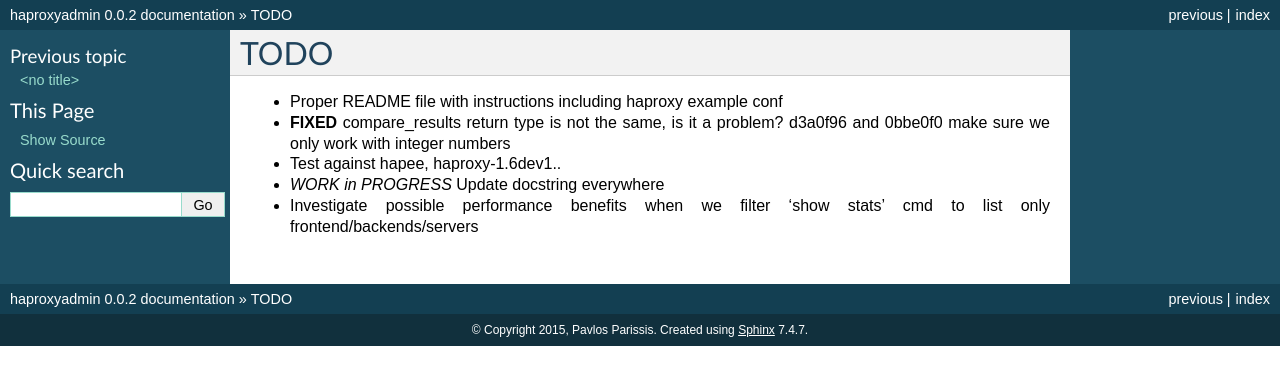
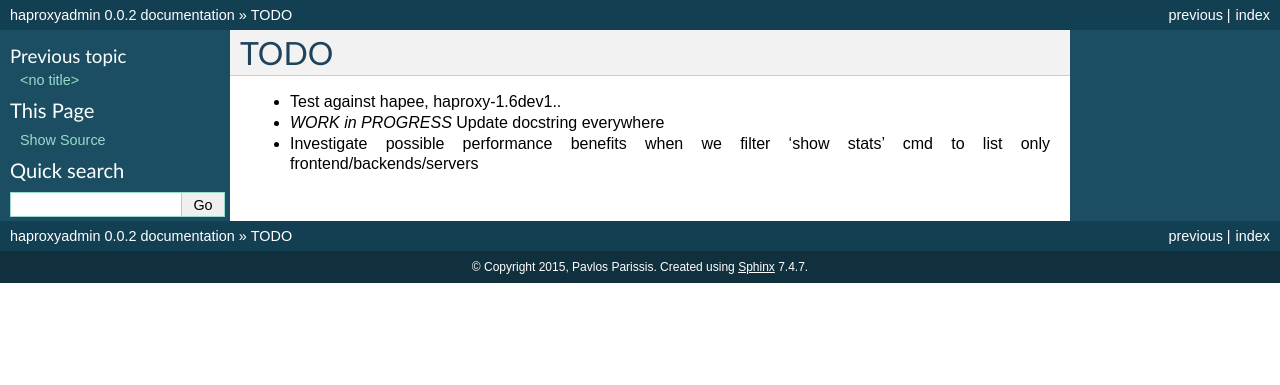
Before and after one commit to unixsurfer/haproxyadmin, a Sphinx documentation site: the page built from docs/source/TODO.rst, in a window 1280 px wide. Shown: the top 385 px of the page. Built offline with Sphinx 7.4.7, drawn with Linux system fonts in a browser that asks for light colours; pages that are not in the unit, such as notebooks, are missing from menus.

Commit message:
TODO: remove items which are completed

```diff
--- a/docs/source/TODO.rst
+++ b/docs/source/TODO.rst
@@ -1,11 +1,5 @@
 TODO
 ====
-
-- Proper README file with instructions including haproxy example conf
-
-- **FIXED** compare_results
-  return type is not the same, is it a problem?
-  d3a0f96 and 0bbe0f0 make sure we only work with integer numbers
 
 - Test against hapee, haproxy-1.6dev1..
 
```
